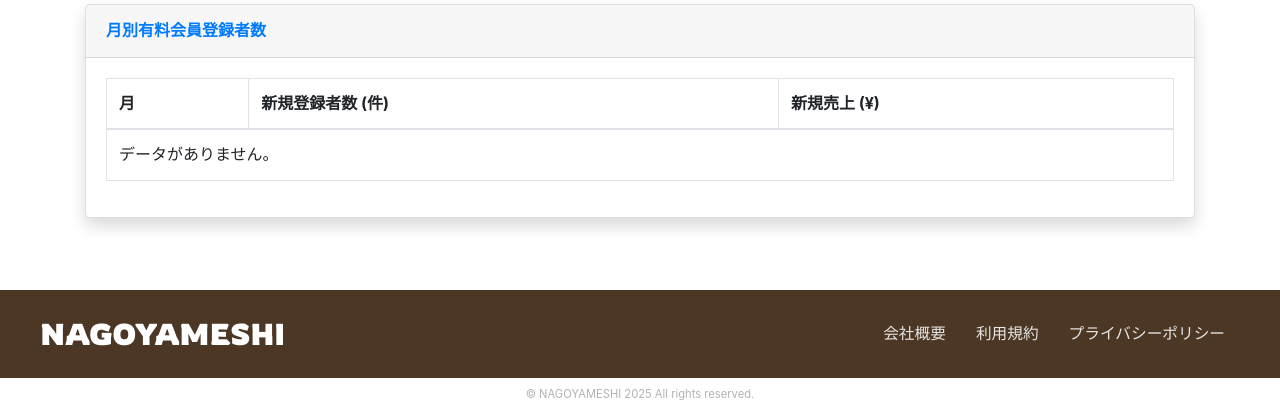
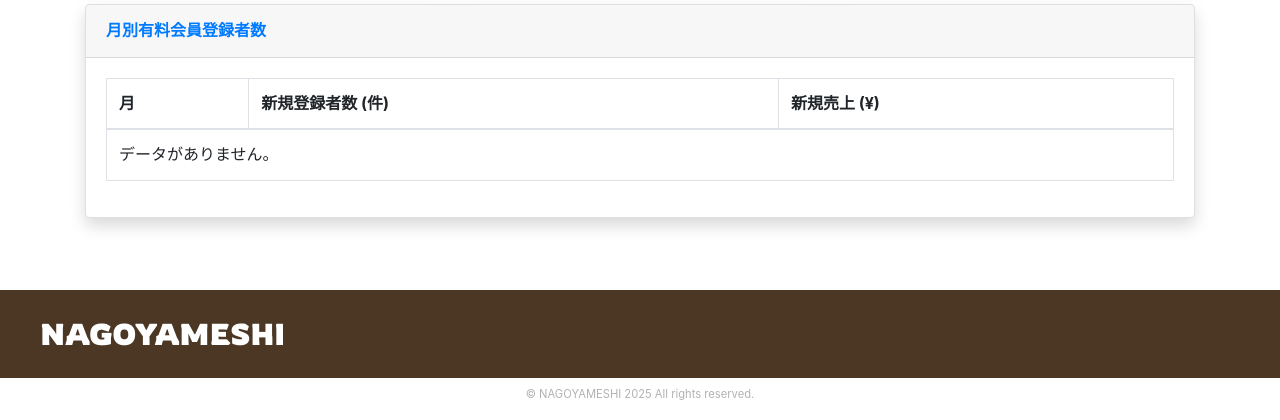
Before and after one commit to y-maeda78/NAGOYAMESHI, a Django app: page /summary/ in a window 1280 px wide. Shown: the part 384-804 px from the top of the page. Run offline with Django 4.2, Linux system fonts and the light colour scheme; the visitor is signed in with stand-in values (Sample User, id 1); data comes from the database, SQL or seed files in the repository; data that the repository does not hold is empty; some libraries are stand-ins or nearby versions; some web fonts are replaced.

Commit message:
templates:footer update

```diff
--- a/templates/inc/footer.html
+++ b/templates/inc/footer.html
@@ -3,11 +3,11 @@
         <div class="footer_ttl">
             <a href="/">NAGOYAMESHI</a>
         </div>
-        <div class="footer_link">
+        <!-- <div class="footer_link">
                 <a href="#">会社概要</a>
                 <a href="/terms/">利用規約</a>
                 <a href="/privacy/">プライバシーポリシー</a>
-        </div>
+        </div> -->
     </div>
 </div>
 <div class="copy">
```
